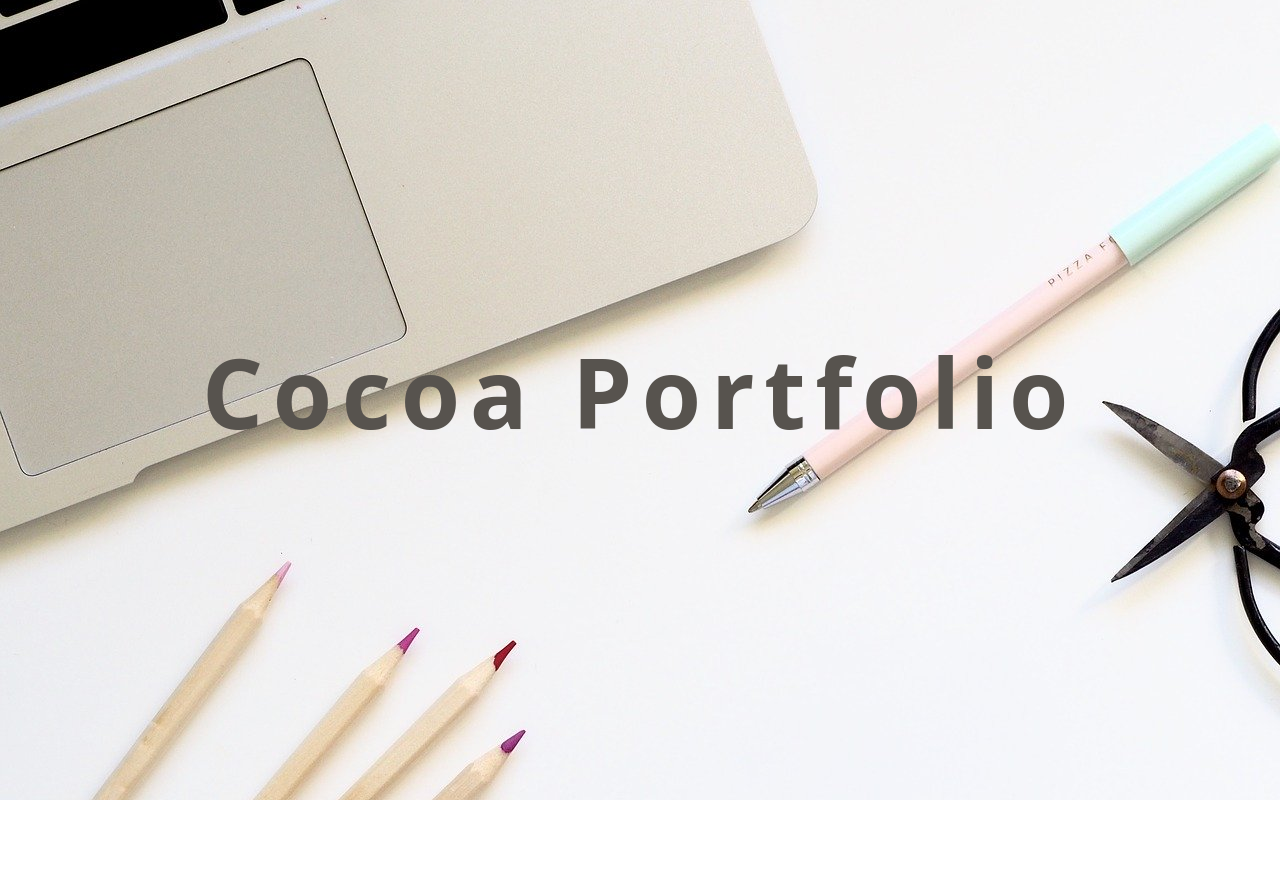
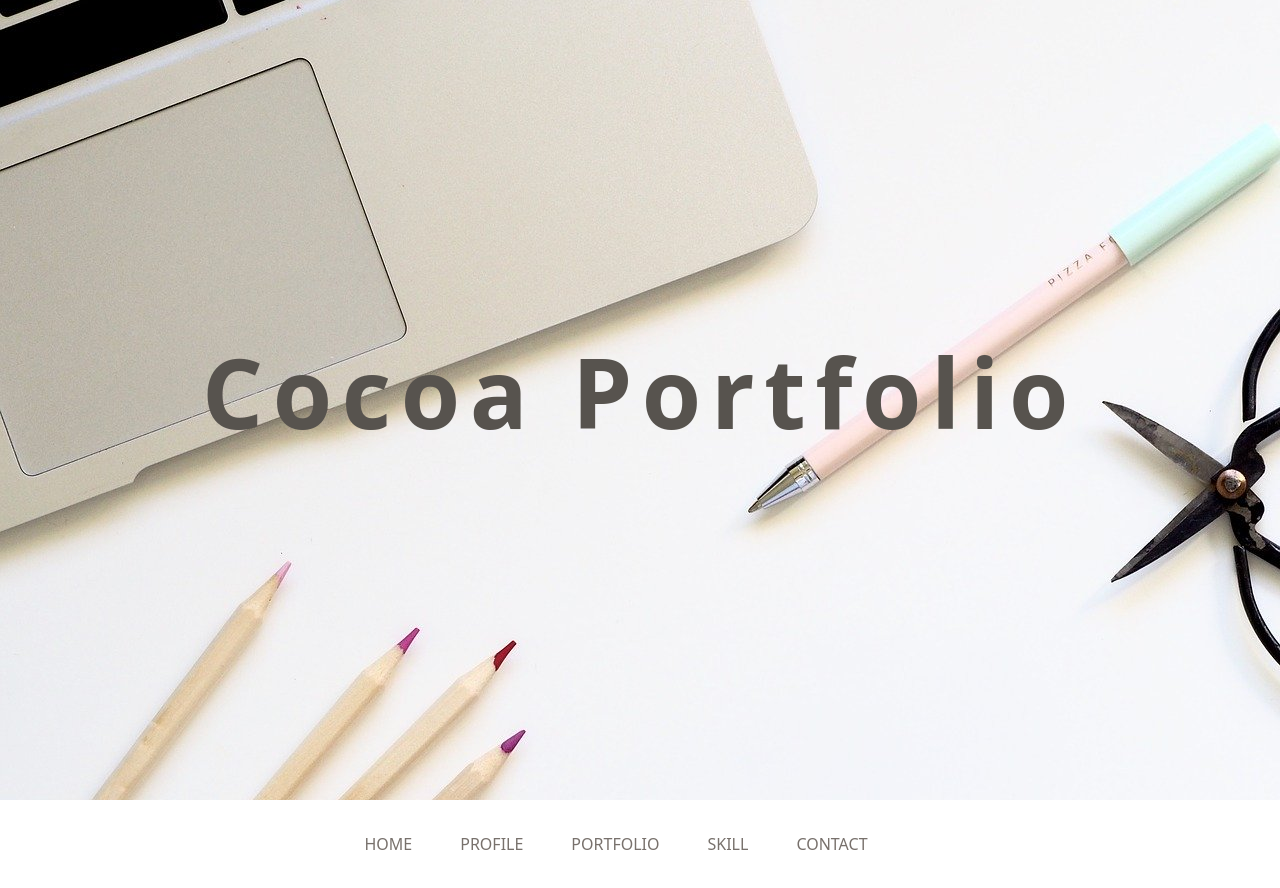
Before and after one commit to hiro-engineer4/portfolio-site, a Next.js app: page / in a window 1280 px wide. Before the commit the page ends 800 px from the top, so only its background shows below. Built offline with nearby package versions, Linux system fonts and the light colour scheme.

Commit message:
Navigationコンポーネントの追加

```diff
--- /dev/null
+++ b/components/Navigation/index.jsx
@@ -0,0 +1,35 @@
+import Link from "next/link";
+
+export const Navigation = () => {
+  return (
+    <nav id="navigation">
+      <ul className="flex justify-center items-center py-8">
+        <li className="hidden md:block md:mr-12">
+          <Link href="/">
+            <a className="text-stone-500 hover:text-pink-300">HOME</a>
+          </Link>
+        </li>
+        <li className="mr-4 md:mr-12">
+          <a className="text-stone-500 hover:text-pink-300" href="#profile">
+            PROFILE
+          </a>
+        </li>
+        <li className="mr-4 md:mr-12">
+          <a className="text-stone-500 hover:text-pink-300" href="#portfolio">
+            PORTFOLIO
+          </a>
+        </li>
+        <li className="mr-4 md:mr-12">
+          <a className="text-stone-500 hover:text-pink-300" href="#skill">
+            SKILL
+          </a>
+        </li>
+        <li className="mr-4 md:mr-12">
+          <a className="text-stone-500 hover:text-pink-300" href="#contact">
+            CONTACT
+          </a>
+        </li>
+      </ul>
+    </nav>
+  );
+};
--- a/pages/index.jsx
+++ b/pages/index.jsx
@@ -1,9 +1,11 @@
 import { Hero } from "components/Hero";
+import { Navigation } from "components/Navigation";
 
 export default function Home() {
   return (
     <>
       <Hero />
+      <Navigation />
     </>
   );
 }
```
